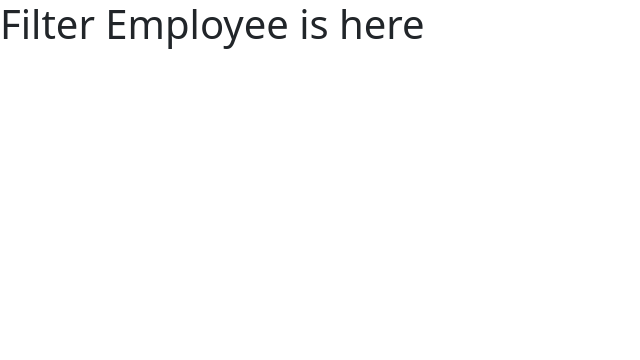
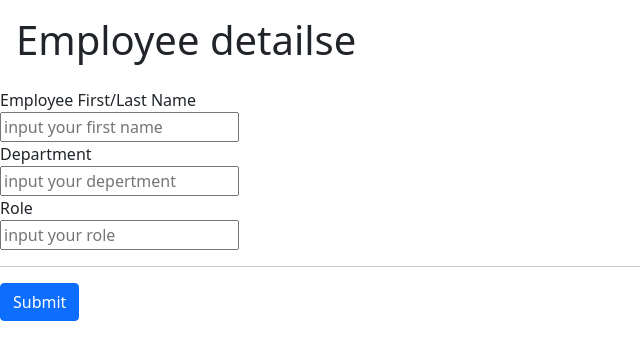
Before and after one commit to Maruf-ahmmed-pilow/Office-employee-Management-System, a Django app: page /filter_emp in a window 1280 px wide. Shown: the top 360 px of the page, without its empty margins (0-640 px from the left). Run offline with Django 4.2, Linux system fonts and the light colour scheme.

Commit message:
filer employee added

```diff
--- a/office_employee_management/emp_app/views.py
+++ b/office_employee_management/emp_app/views.py
@@ -1,6 +1,7 @@
 from django.shortcuts import render, HttpResponse
 from .models import Employee, Role, Depertment
 from datetime import datetime
+from django.db.models import Q
 
 # Create your views here.
 
@@ -38,9 +39,32 @@ def all_emp(request):
 
 
 def filter_emp(request):
-    return render(request, 'filter_emp.html')
+    if request.method == "POST":
+        name = request.POST['name']
+        dept = request.POST['dept']
+        role = request.POST['role']
+        emps = Employee.objects.all()
+
+        if name:
+            emps = emps.filter(Q(first_name__icontains = name) | Q (last_name__icontains = name))
+
+        if dept:
+            emps = emps.filter(dept_name=dept)
+        if role:
+            emps = emps.filter(role__name = role)
+
+        context = {
+            'emps' : emps
+            }
+        return render (request, "all_emp.html", context)
+    elif request.method == 'GET':
+        return render (request, 'filter_emp.html')
+    else:
+        return HttpResponse('An Error')
+
 
 def remove_emp(request, emp_id = 0):
+
     if emp_id:
         try:
             emp_to_be_removed = Employee.objects.get(id=emp_id)
--- a/office_employee_management/templates/filter_emp.html
+++ b/office_employee_management/templates/filter_emp.html
@@ -8,10 +8,42 @@
     <!-- Bootstrap CSS -->
     <link href="https://cdn.jsdelivr.net/npm/bootstrap@5.1.3/dist/css/bootstrap.min.css" rel="stylesheet" integrity="sha384-1BmE4kWBq78iYhFldvKuhfTAU6auU8tT94WrHftjDbrCEXSU1oBoqyl2QvZ6jIW3" crossorigin="anonymous">
 
-    <title>Filter Employee</title>
+    <title>Filter Employee </title>
   </head>
   <body>
-    <h1>Filter Employee is here</h1>
+    <h1 style="padding: 1rem;"> Employee detailse</h1>
+    <form action="/filter_emp" method="post">
+      {% csrf_token %}
+      <label for="first_name" >Employee First/Last Name</label><br>
+      <input type="text" id="name" placeholder="input your first name"name= 'name' value="{{ name }}"><br>
+
+      <label for="depertment">Department</label><br>
+      <input type="text" id="dept" placeholder="input your depertment" name= 'dept' value="{{ dept }}"><br>
+
+      <label for="role">Role</label><br>
+      <input type="text" id="role" placeholder="input your role" name= 'role' value="{{ role }}"><br>
+
+
+      <hr>
+
+      <button type="submit" class="btn btn-primary">Submit</button>
+    </form>
+
+
+
+
+
+
+
+
+
+
+
+
+
+
+
+
 
     <!-- Optional JavaScript; choose one of the two! -->
 
--- a/office_employee_management/templates/index.html
+++ b/office_employee_management/templates/index.html
@@ -12,6 +12,7 @@
     <title>Office Employee Management System</title>
   </head>
   <body>
+    <H1>Employee Management System</H1>
    <div class="container">
     <a class="btn-btn-primary" href="/all_emp" role="button">View All Employee</a>
     <a class="btn-btn-primary" href="/add_emp" role="button">Add An Employee</a>
```
